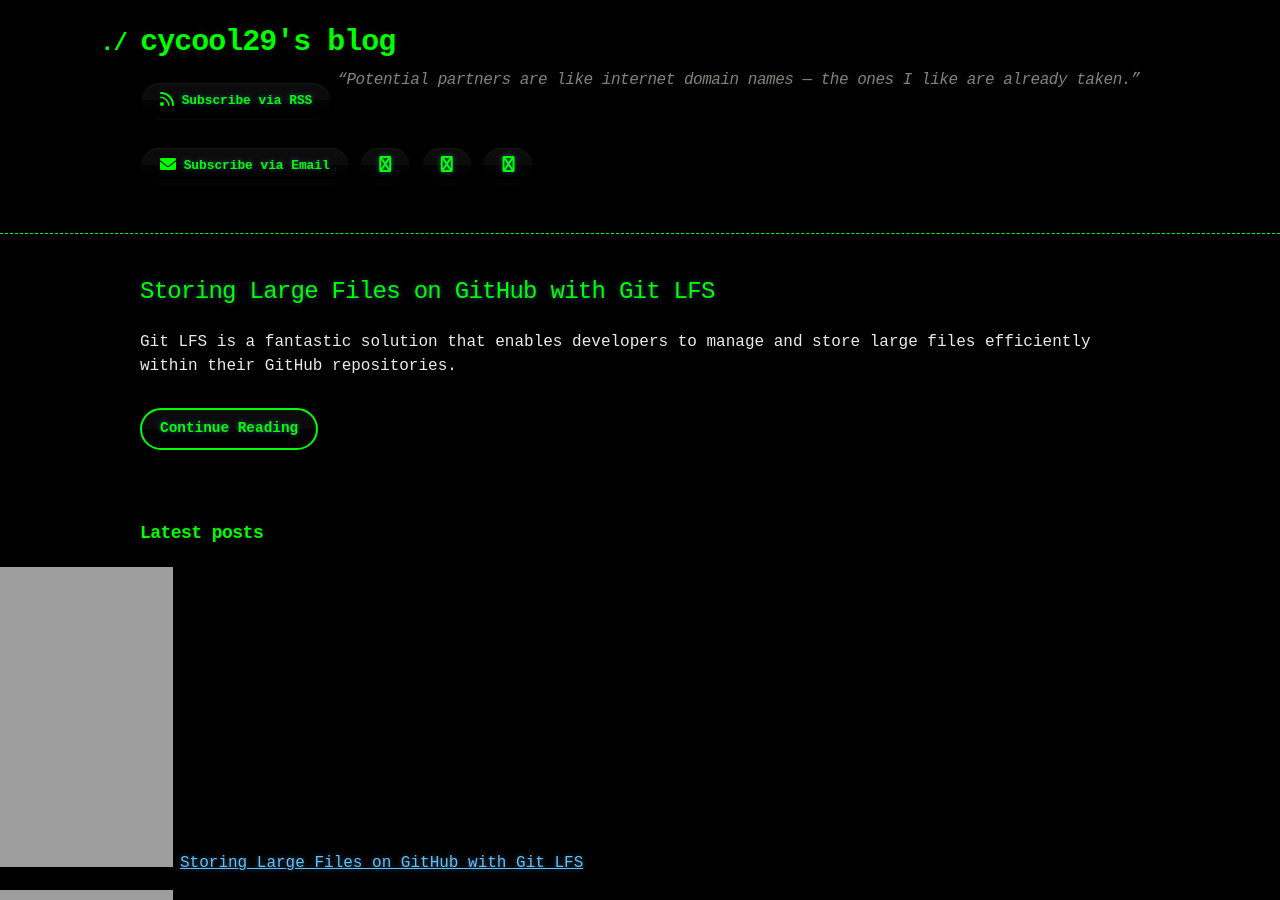
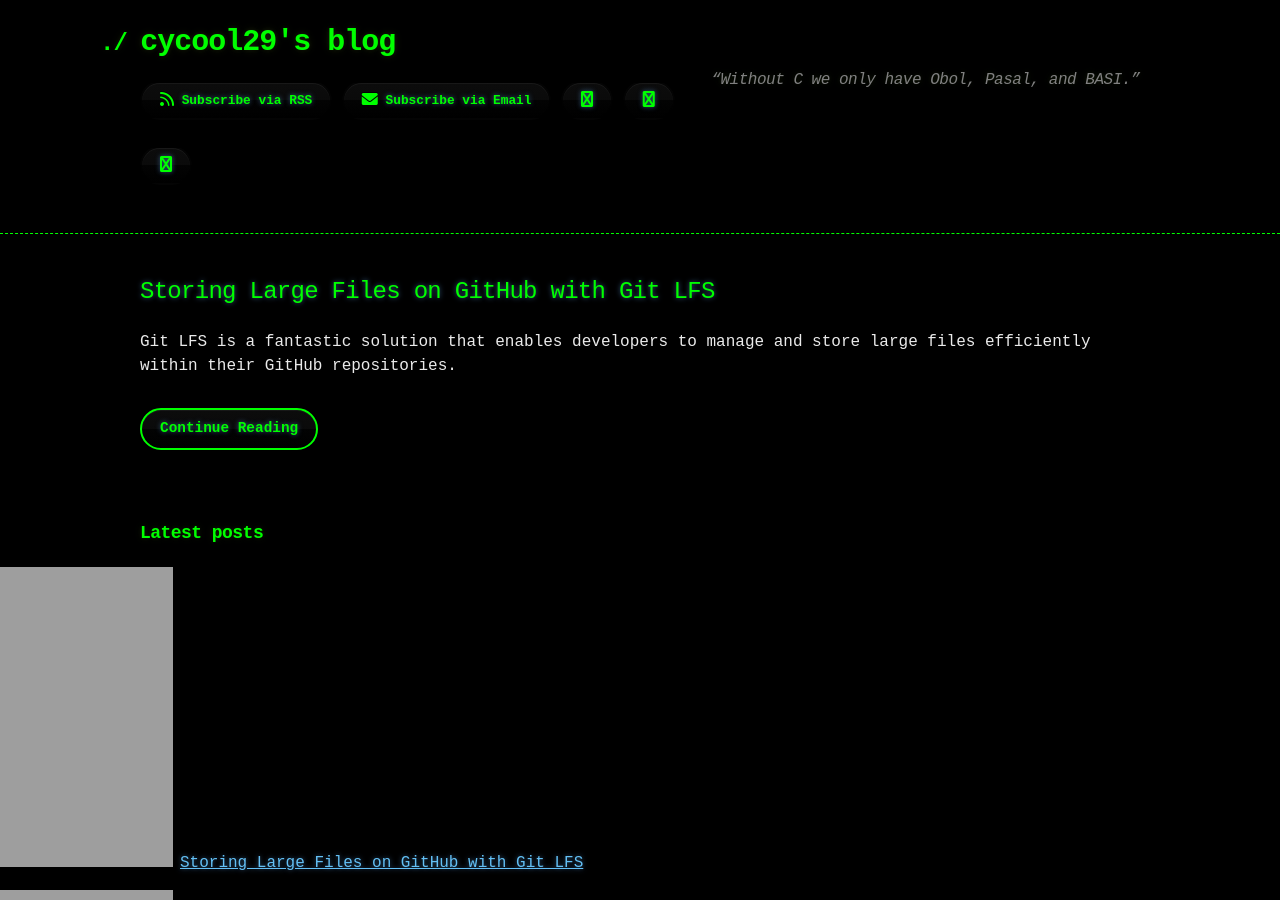
Before and after one commit to cycool29/cycool29.github.io, a Jekyll site: the page built from index.md, in a window 1280 px wide and 900 px high. Built offline with Jekyll 4.4.1, drawn with Linux system fonts in a browser that asks for light colours; a style sheet for code colours, icons or effects is not loaded.

Commit message:
Update quotes

```diff
--- a/_config.yml
+++ b/_config.yml
@@ -1,5 +1,5 @@
 title: cycool29's blog
-description: "“Potential partners are like internet domain names — the ones I like are already taken.” "
+description: "“Without C we only have Obol, Pasal, and BASI.” "
 bio: A high school student. Intermediate in Python, Git, Bash. Learning JavaScript. He/Him. "
 author: cycool29
 url: https://cycool29.github.io
```
